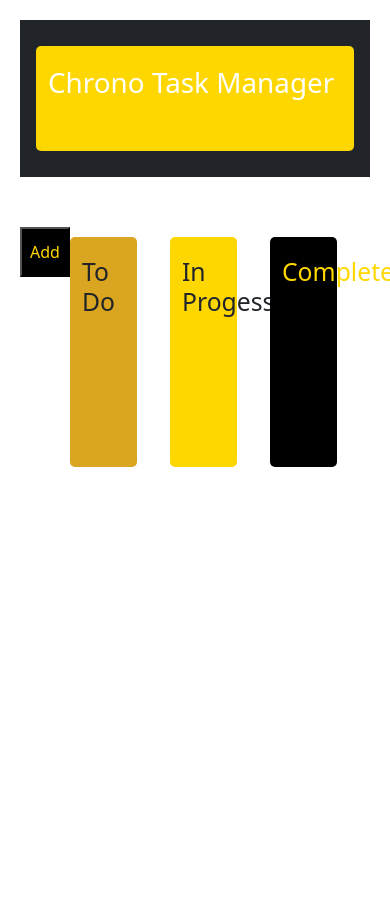
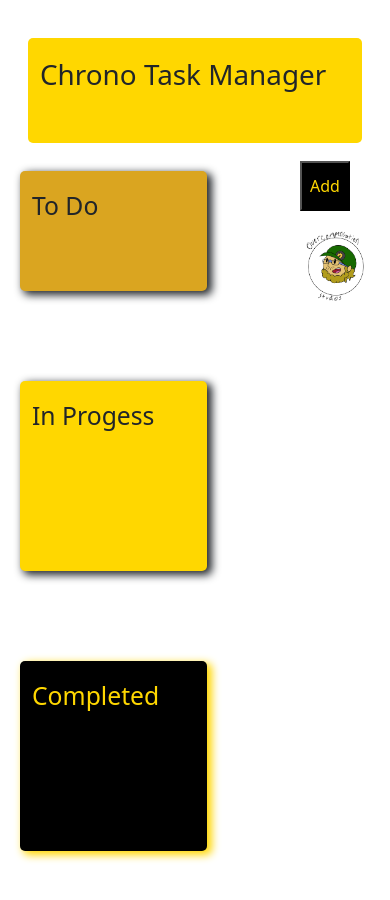
Before and after one commit to Darion-Quarles/TrelloGame, a website: page draggableIndex.html in a window 390 px wide. Before the commit the page ends 844 px from the top, so only its background shows below. Drawn offline with nearby package versions, Linux system fonts and the light colour scheme.

Commit message:
Stuff works

```diff
--- a/draggableIndex.html
+++ b/draggableIndex.html
@@ -17,13 +17,12 @@
         crossorigin="anonymous"></script>
 </head>
 <body>
-    <header class="p-3 text-bg-dark">
+    <header class="p-2 text-bg-grey">
         <div class="container">
             <h1 class="title"></i>Chrono Task Manager</h1>
             <br />
         </div>
     </header>
-
     <div class="containers">
         <button>Add</button>
         <div class="container" id="first">
@@ -35,6 +34,7 @@
         <div class="container" id="third">
             <h2>Completed</h2>
         </div>
+        <img class="logo" src="Overcompensation1.png" alt="overcompensated" width="70px" height="70px">
     </div>
     <script src="app.js"></script>
 </body>
--- a/main.css
+++ b/main.css
@@ -42,18 +42,21 @@ textarea {
     border: none;
     padding: 10px;
     outline: none;
+    box-shadow: 4px 3px 8px 1px inset;
 }
 
 #first {
     background: goldenrod;
     grid-row: 2/7;
     grid-column: 2/4;
+    box-shadow: 4px 3px 8px 1px;
 }
 
 #second {
     background: gold;
     grid-row: 2/7;
     grid-column: 5/7;
+    box-shadow: 4px 3px 8px 1px;
 }
 
 #third {
@@ -61,8 +64,77 @@ textarea {
     color: gold;
     grid-row: 2/7;
     grid-column: 8/10;
+    box-shadow: 4px 3px 8px 1px;
 }
 
 .drag{
     background-color: rgba(255, 255, 255, 0.46);
+
 }
+
+@media screen and (max-width: 600px){
+
+    .containers {
+        display: flex;
+        justify-content: space-between;
+        display: grid;
+
+        grid-template-columns: repeat(7,1fr) ;
+        grid-template-rows:repeat(15,1fr) ;
+    }
+
+    .container {
+        margin: 10px;
+        padding: 20px 10px;
+        background-color: gold;
+        border-radius: 5px;
+    }
+
+    #first {
+        background: goldenrod;
+        grid-row: 1/3;
+        grid-column: 1/5;
+        box-shadow: 4px 3px 8px 1px;
+
+    }
+    button {
+        width: 50px;
+        height: 50px;
+        border-radius: 50%;
+        margin: 10px;
+        color: gold;
+        background-color: black;
+        grid-row: 1;
+        grid-column: 7;
+    }
+
+    #second {
+        background: gold;
+        grid-row: 4/7;
+        grid-column: 1/5;
+        box-shadow: 4px 3px 8px 1px;
+
+    }
+
+    #third {
+        background: black;
+        color: gold;
+        grid-row: 8/11;
+        grid-column: 1/5;
+        box-shadow: 4px 3px 8px 1px;
+    }
+
+    .logo{
+        grid-column: 7;
+        grid-row: 2;
+    }
+
+    textarea {
+        background-color: #fff;
+        margin-top: 10px;
+        resize: vertical;
+        outline: none;
+        box-shadow: 4px 3px 8px 1px inset;
+    }
+
+}
```
Also changed, not shown: Overcompensation1.png (added).
